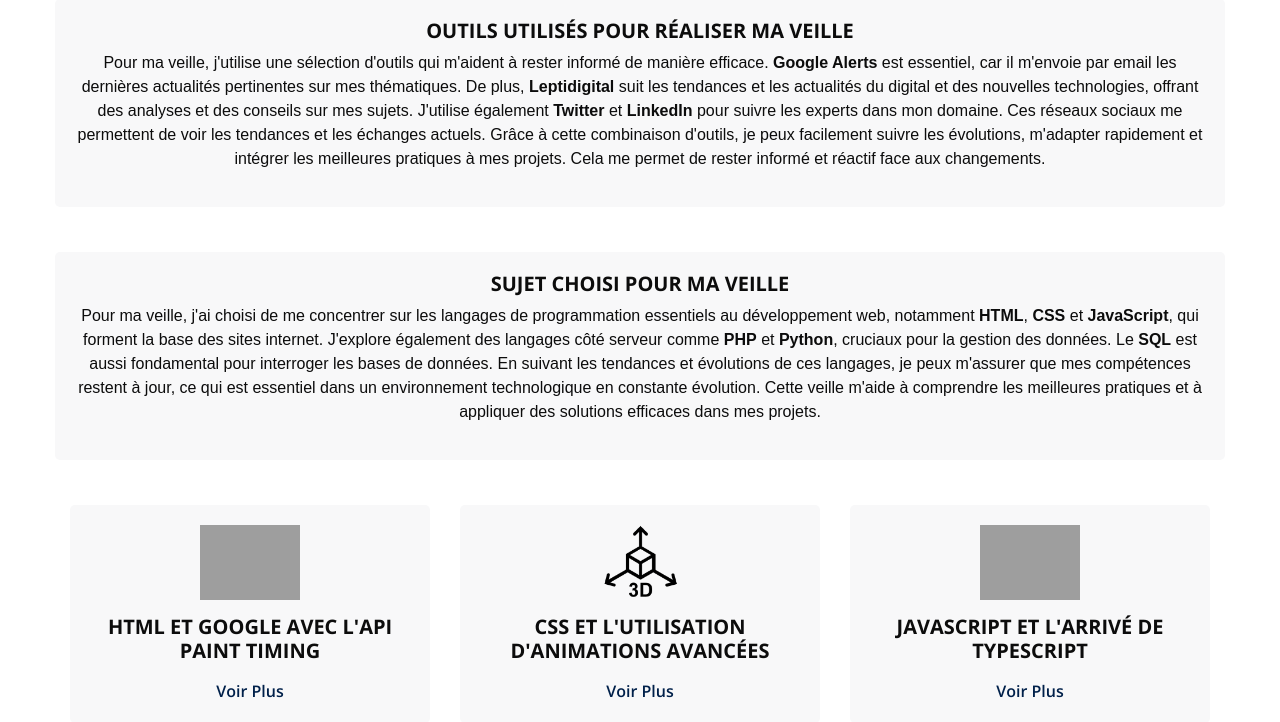
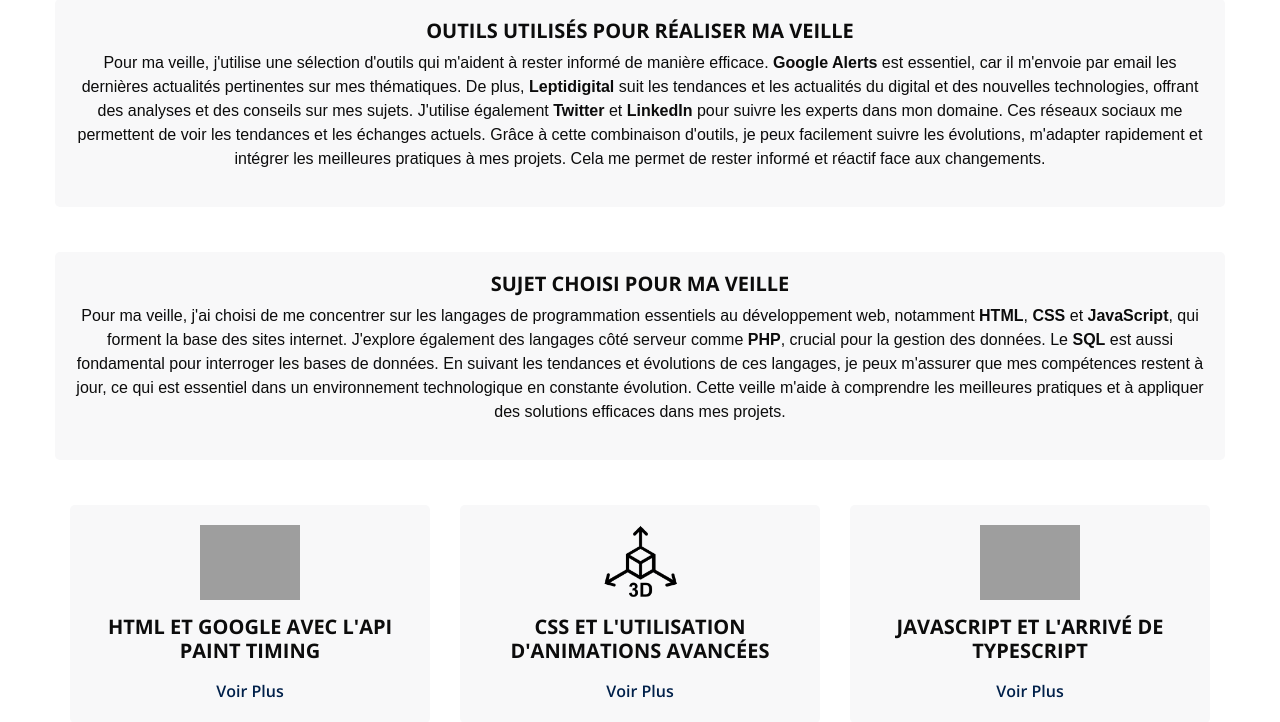
Before and after one commit to JustinGestiere/PHP-Portfolio, a PHP site: page /veille.php in a window 1280 px wide. Shown: the part 427-1149 px from the top of the page. Run offline with PHP 8.4, Linux system fonts and the light colour scheme; some libraries are stand-ins or nearby versions; grey boxes are pictures that could not be loaded.

Commit message:
maj veille

```diff
--- a/page_projet1.php
+++ b/page_projet1.php
@@ -53,7 +53,7 @@
               Contexte
             </h5>
             <p>
-              L'objectif initial était de concevoir une calculatrice immobilière entièrement fonctionnelle, bâtie de A à Z, en mettant en œuvre
+              L'objectif initial était de concevoir une calculatrice immobilière entièrement fonctionnelle, réalisée de A à Z, en mettant en œuvre
               des compétences en développement web. Pour ce faire, il a fallu combiner plusieurs langages de programmation et technologies,
               notamment HTML, CSS et JavaScript, chacun jouant un rôle clé dans le processus de création.
               Le HTML a permis de structurer la calculatrice immobilière en définissant les éléments comme les boutons et champs d'entrée.
--- a/page_veille1.php
+++ b/page_veille1.php
@@ -64,9 +64,9 @@
         <div class="boxe">
           <div class="ligne-boxe">
             <div class="img-boxe">
-              <a href="https://www.developer-tech.com/categories/developer-languages/developer-languages-html/" target="_blank"><img src="images/lien_site.png" alt=""></a>
+              <a href="https://w3c.github.io/paint-timing/" target="_blank"><img src="images/lien_site.png" alt=""></a>
             </div>
-            <a href="https://www.developer-tech.com/categories/developer-languages/developer-languages-html/" target="_blank"><p>Adresse du site web</p></a>
+            <a href="https://w3c.github.io/paint-timing/" target="_blank"><p>Adresse du site web</p></a>
           </div>
         </div>
       </div>
--- a/page_veille2.php
+++ b/page_veille2.php
@@ -64,9 +64,9 @@
         <div class="boxe">
           <div class="ligne-boxe">
             <div class="img-boxe">
-              <a href="https://web.dev/articles/animations-examples?hl=fr" target="_blank"><img src="images/lien_site.png" alt=""></a>
+              <a href="https://www.smashingmagazine.com/2023/07/shines-perspective-rotations-css-3d-effects-images/" target="_blank"><img src="images/lien_site.png" alt=""></a>
             </div>
-            <a href="https://web.dev/articles/animations-examples?hl=fr" target="_blank"><p>Adresse du site web</p></a>
+            <a href="https://www.smashingmagazine.com/2023/07/shines-perspective-rotations-css-3d-effects-images/" target="_blank"><p>Adresse du site web</p></a>
           </div>
         </div>
       </div>
--- a/veille.php
+++ b/veille.php
@@ -63,8 +63,8 @@
               </h5>
               <p>
                 Pour ma veille, j'ai choisi de me concentrer sur les langages de programmation essentiels au développement web, notamment <strong>HTML</strong>,
-                <strong>CSS</strong> et <strong>JavaScript</strong>, qui forment la base des sites internet. J'explore également des langages côté serveur comme <strong>PHP</strong> et <strong>Python</strong>,
-                cruciaux pour la gestion des données. Le <strong>SQL</strong> est aussi fondamental pour interroger les bases de données. En suivant les tendances
+                <strong>CSS</strong> et <strong>JavaScript</strong>, qui forment la base des sites internet. J'explore également des langages côté serveur comme <strong>PHP</strong>,
+                crucial pour la gestion des données. Le <strong>SQL</strong> est aussi fondamental pour interroger les bases de données. En suivant les tendances
                 et évolutions de ces langages, je peux m'assurer que mes compétences restent à jour, ce qui est essentiel dans un environnement
                 technologique en constante évolution. Cette veille m'aide à comprendre les meilleures pratiques et à appliquer des solutions
                 efficaces dans mes projets.
```
Also changed, not shown: 1 other file.
